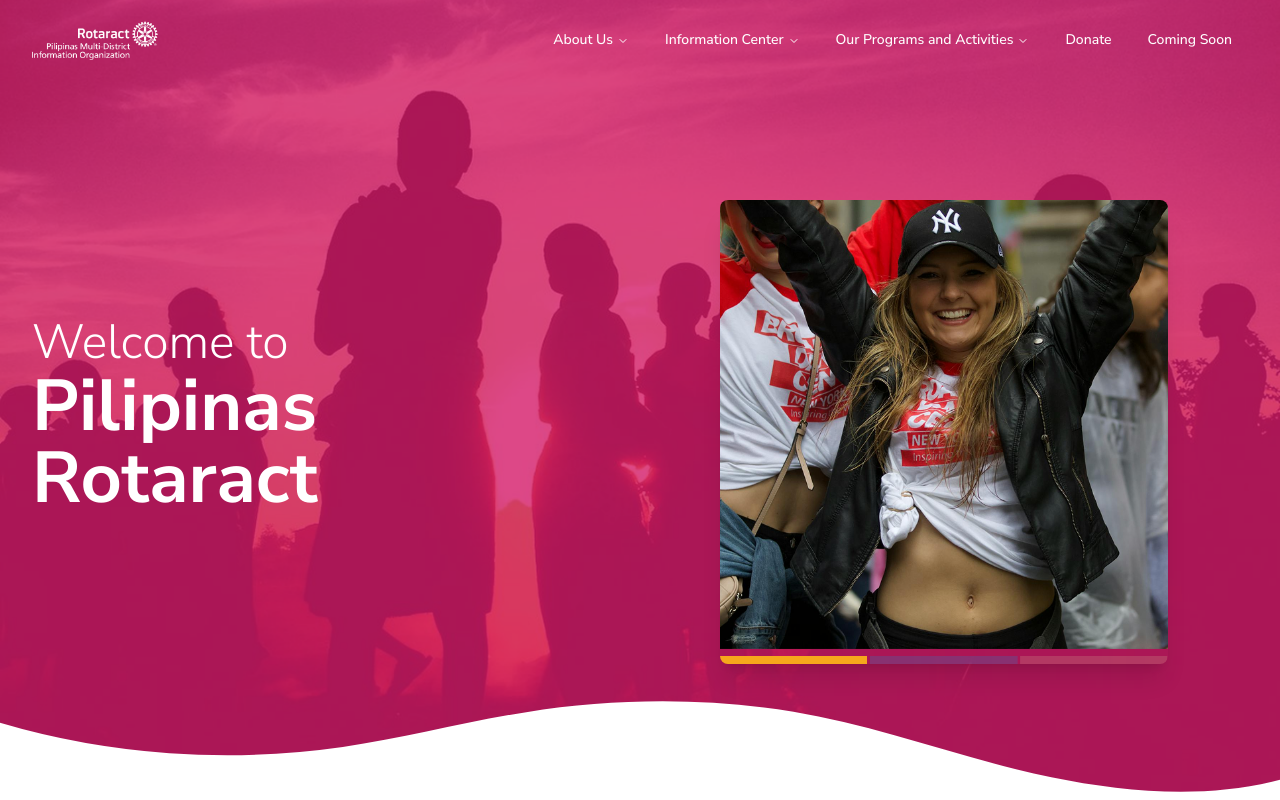
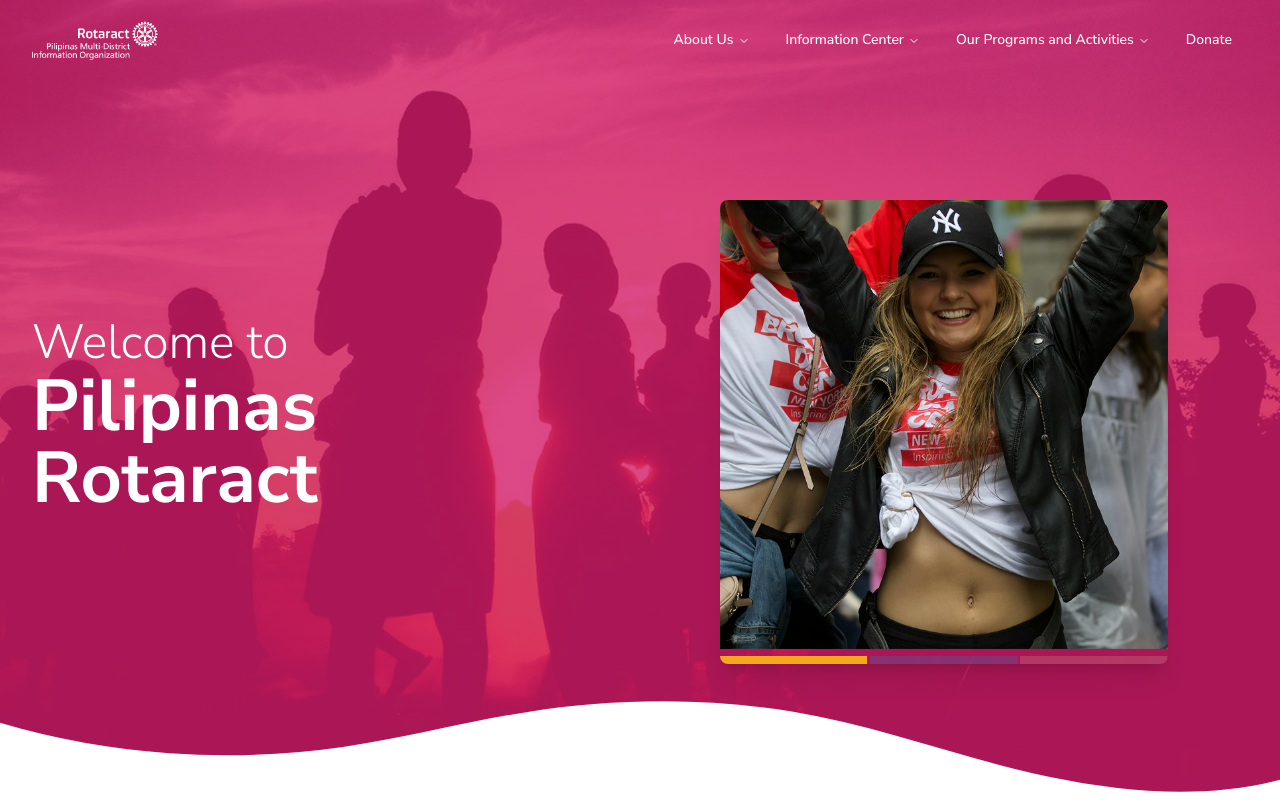
Before and after one commit to phmdio/pilipinas-rotaract-mdio-website, a React (Vite) app: page / in a window 1280 px wide. Shown: the top 800 px of the page. Built offline with nearby package versions, Linux system fonts and the light colour scheme.

Commit message:
feat: remove coming soon in header

```diff
--- a/src/components/Header.tsx
+++ b/src/components/Header.tsx
@@ -127,12 +127,6 @@ const Header = () => {
                   <a href="#donate">Donate</a>
                 </Button>
               </NavigationMenuItem>
-
-              <NavigationMenuItem>
-                <Button asChild variant="ghost" className="text-white hover:bg-white/10 focus:bg-white/10">
-                  <a href="/coming-soon">Coming Soon</a>
-                </Button>
-              </NavigationMenuItem>
             </NavigationMenuList>
           </NavigationMenu>
 
@@ -211,7 +205,6 @@ const Header = () => {
             </div>
 
             <a href="#donate" className="block py-2 text-white hover:text-gray-200" onClick={() => setIsMenuOpen(false)}>Donate</a>
-            <a href="/coming-soon" className="block py-2 text-white hover:text-gray-200" onClick={() => setIsMenuOpen(false)}>Coming Soon</a>
           </div>
         </div>
       )}
```
